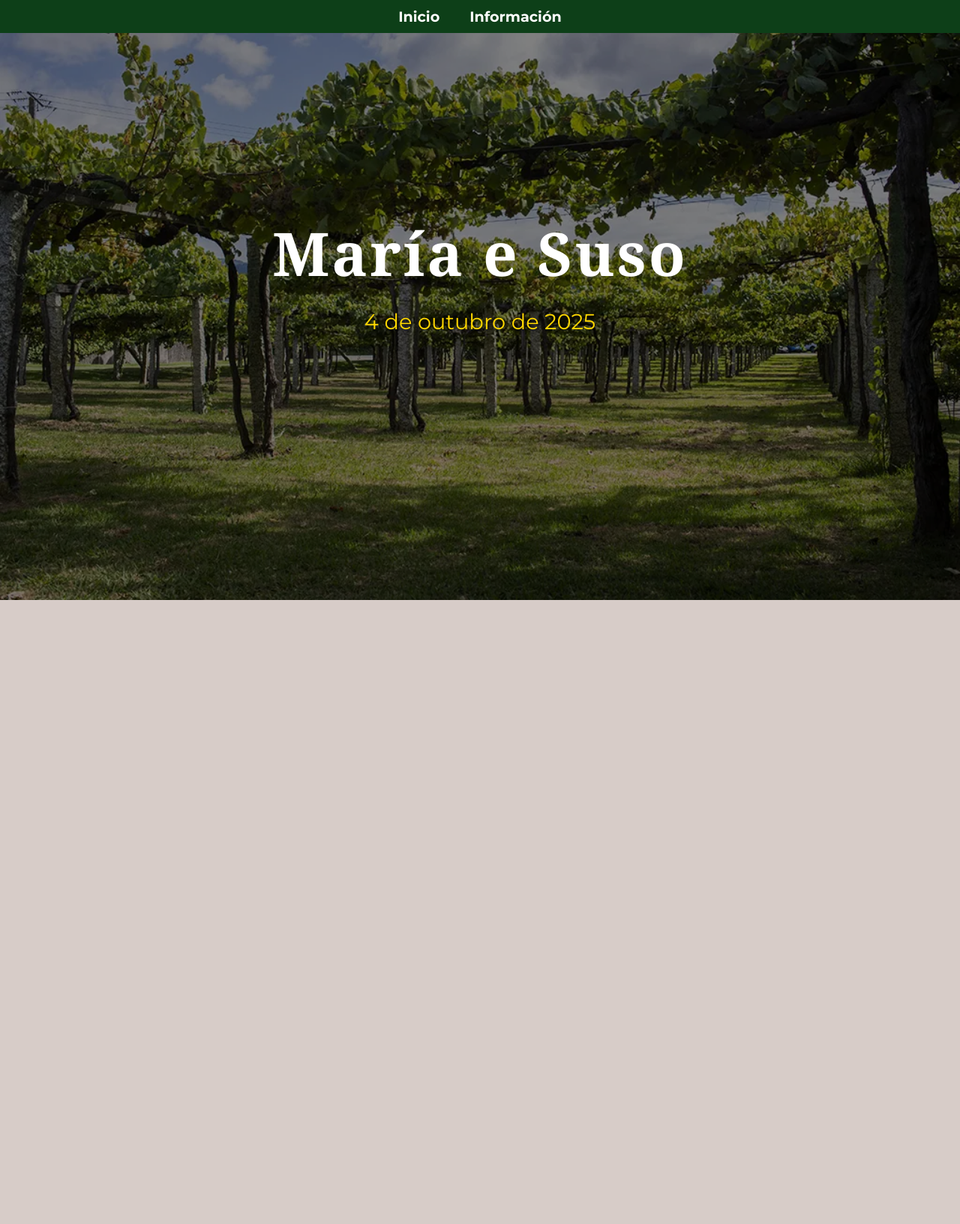
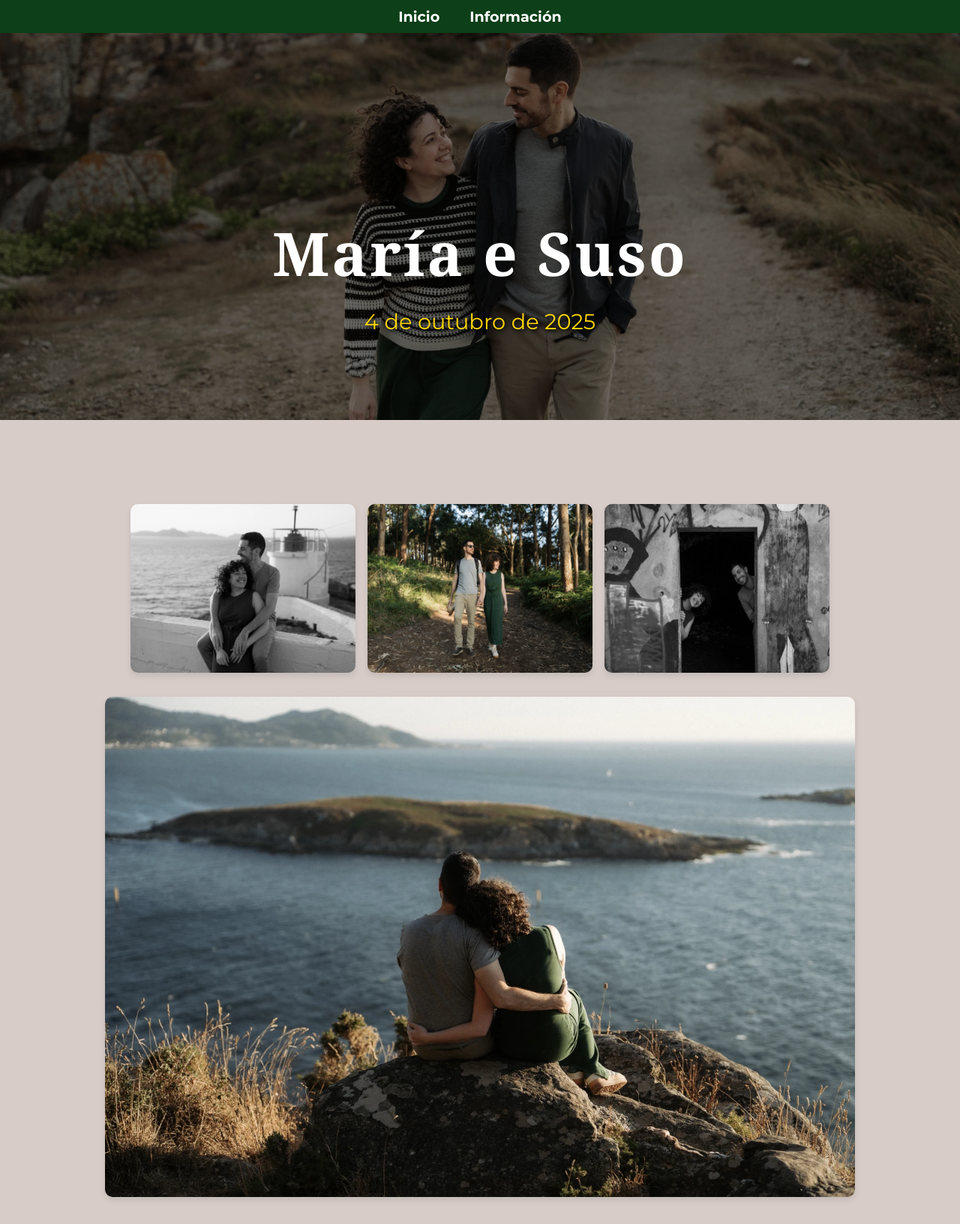
Before and after one commit to susomartinez/avoda, a plain HTML site: page index.html in a window 1280 px wide. Shown: the whole page at 75% size. Before the commit the page ends 800 px from the top, so only its background shows below. Drawn offline with Linux system fonts and the light colour scheme; a web font is replaced by a local one.

Commit message:
Primeira versión con fotos

```diff
--- a/index.html
+++ b/index.html
@@ -1,13 +1,16 @@
 <!DOCTYPE html>
 <html lang="gl">
   <head>
-    <meta charset="UTF-8">
-    <meta name="viewport" content="width=device-width, initial-scale=1.0">
+    <meta charset="UTF-8" />
+    <meta name="viewport" content="width=device-width, initial-scale=1.0" />
     <title>María e Suso - 4/10/25</title>
-    <link rel="stylesheet" href="style.css">
-    <link rel="icon" href="img/favicon.png">
+    <link rel="stylesheet" href="style.css" />
+    <link rel="icon" href="img/favicon.png" />
     <!-- fontes -->
-    <link rel="stylesheet" href="https://fonts.googleapis.com/css2?family=Della+Respira&family=Montserrat:ital,wght@0,100..900;1,100..900&display=swap">
+    <link
+      rel="stylesheet"
+      href="https://fonts.googleapis.com/css2?family=Della+Respira&family=Montserrat:ital,wght@0,100..900;1,100..900&display=swap"
+    />
   </head>
   <body>
     <div class="landing">
@@ -27,5 +30,15 @@
         <p class="subtitle">4 de outubro de 2025</p>
       </section>
     </div>
+
+    <div class="galeria">
+      <img src="img/foto02.webp" />
+      <img src="img/foto03.webp" />
+      <img src="img/foto04.webp" />
+    </div>
+
+    <div class="big-bottom">
+      <img src="img/foto05.webp" />
+    </div>
   </body>
 </html>
--- a/style.css
+++ b/style.css
@@ -45,15 +45,15 @@ nav ul li a:hover {
 
 /* Estilos para a landing */
 .landing {
-    height: 100vh;
+    height: 80vh;
     overflow: hidden;
 }
 
 .background-image {
-    background-image: url('img/fondo.webp');
+    background-image: url('img/foto01.webp');
     background-size: cover;
     background-position: center;
-    height: 100%;
+    height: 70vh;
     position: absolute;
     width: 100%;
     filter: brightness(50%); /* Engade un filtro para que o texto resalte */
@@ -76,6 +76,33 @@ nav ul li a:hover {
     color: #fff;
     text-shadow: 2px 2px 4px rgba(0, 0, 0, 0.5);
 }
+
+.galeria {
+    display: flex;
+    justify-content: center;
+    gap: 1rem;
+    margin: 2rem auto;
+    max-width: 1000px;
+    flex-wrap: wrap;
+}
+.galeria img {
+    width: 100%;
+    max-width: 300px;
+    border-radius: 10px;
+    box-shadow: 0 4px 8px rgba(0,0,0,0.1);
+    flex: 1 1 calc(33% - 1rem);
+}
+
+    .big-bottom {
+      width: 100%;
+      max-width: 1000px;
+      margin: 2rem auto;
+    }
+    .big-bottom img {
+      width: 100%;
+      border-radius: 10px;
+      box-shadow: 0 4px 8px rgba(0,0,0,0.1);
+    }
 
 h1 {
     font-size: 5rem;
```
Also changed, not shown: img/foto01.webp (added), img/foto02.webp (added), img/foto03.webp (added), img/foto04.webp (added), img/foto05.webp (added). Lines whose indentation alone changed are shown as unchanged.
